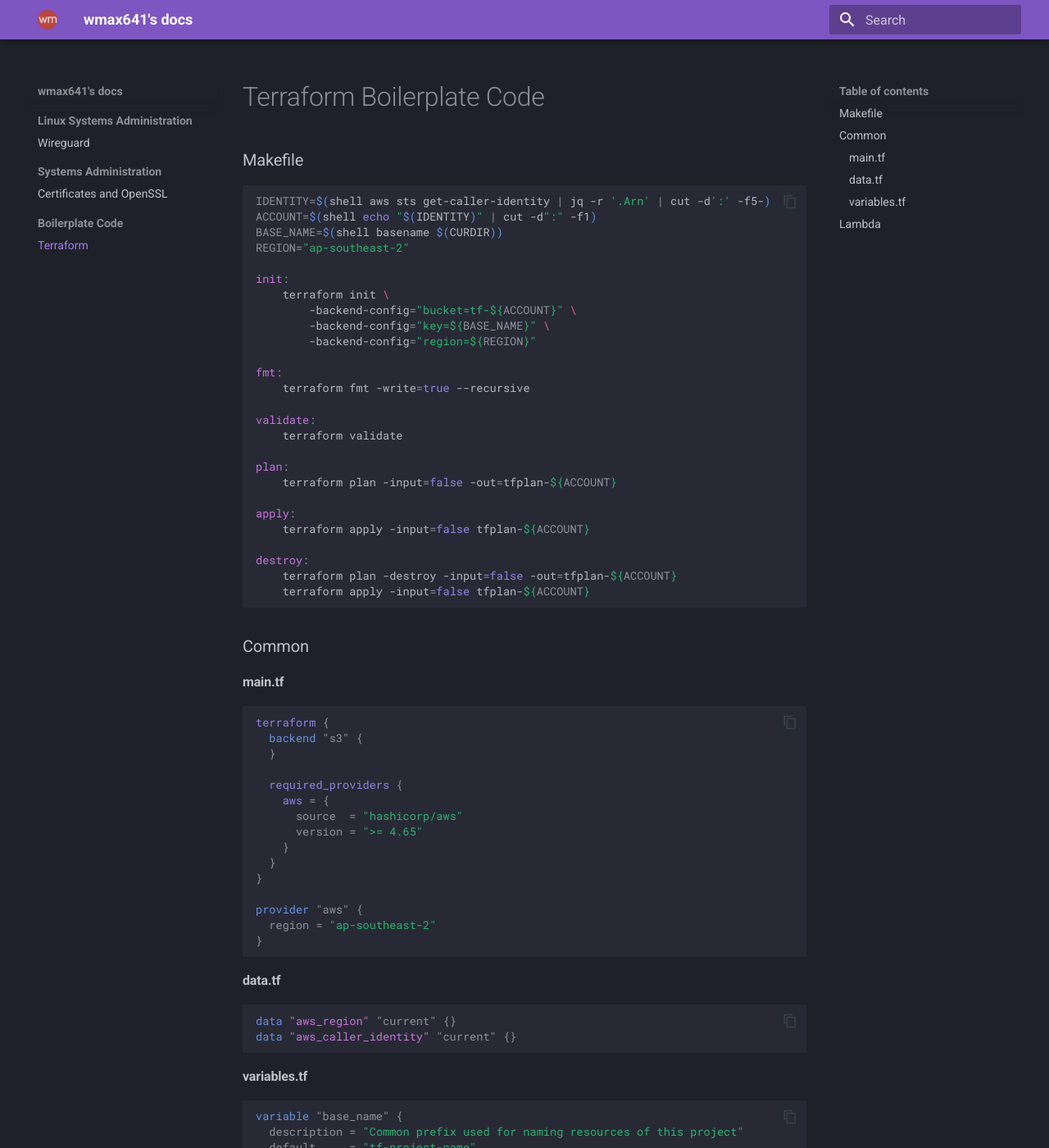
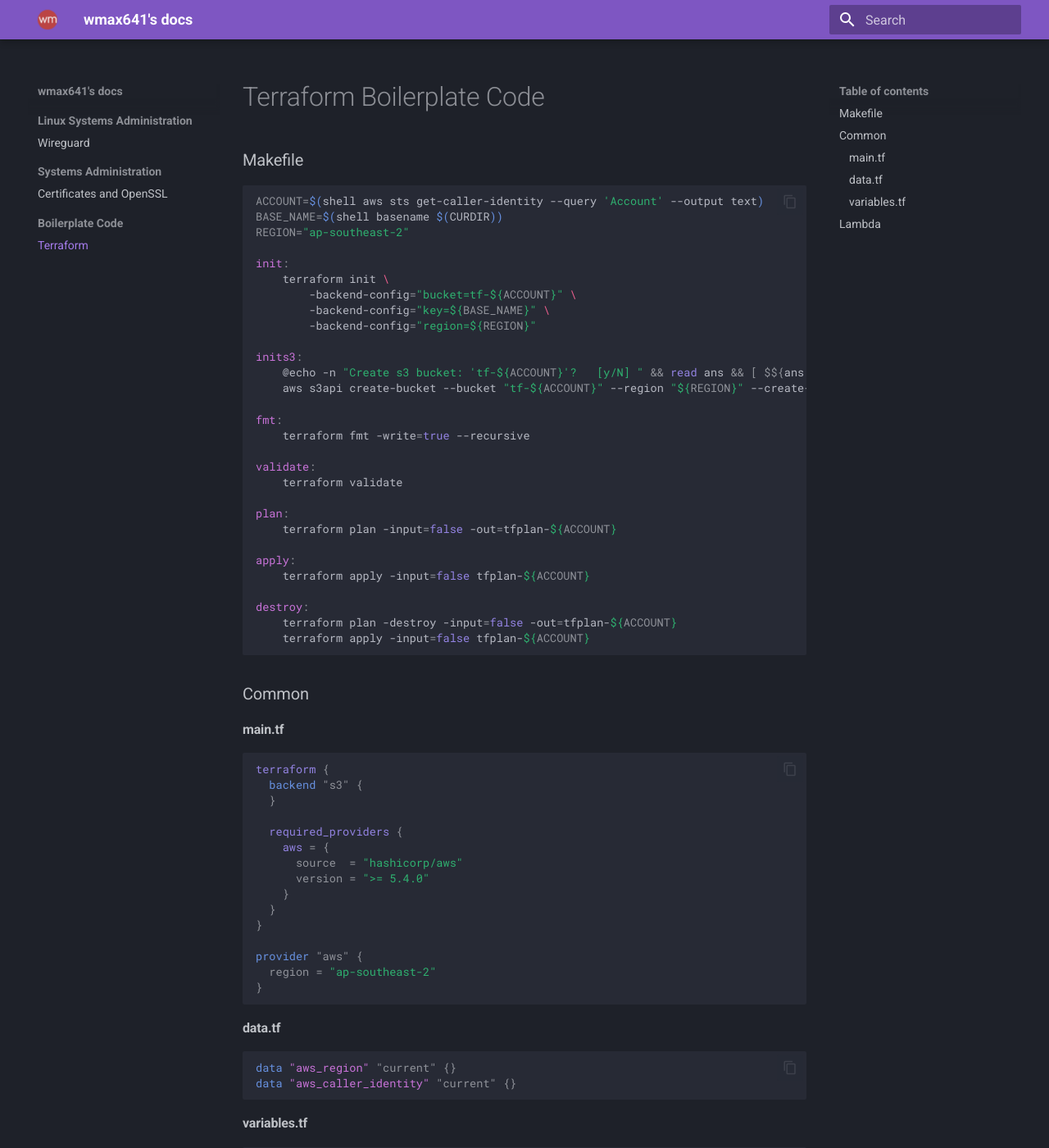
Before and after one commit to wmax641/personal-docs, an MkDocs documentation site: the page built from docs/boilerplate/terraform.md, in a window 1280 px wide and 1400 px high. Shown: the whole window at 82% size. Built offline with MkDocs 1.6.1 and Material for MkDocs 9.7.7, drawn with Linux system fonts in a browser that asks for light colours.

Commit message:
update makefile

````diff
--- a/docs/boilerplate/terraform.md
+++ b/docs/boilerplate/terraform.md
@@ -2,8 +2,7 @@
 
 ### Makefile
 ``` basemake
-IDENTITY=$(shell aws sts get-caller-identity | jq -r '.Arn' | cut -d':' -f5-)
-ACCOUNT=$(shell echo "$(IDENTITY)" | cut -d":" -f1)
+ACCOUNT=$(shell aws sts get-caller-identity --query 'Account' --output text)
 BASE_NAME=$(shell basename $(CURDIR))
 REGION="ap-southeast-2"
 
@@ -12,6 +11,10 @@ init:
 		-backend-config="bucket=tf-${ACCOUNT}" \
 		-backend-config="key=${BASE_NAME}" \
 		-backend-config="region=${REGION}"
+
+inits3:
+	@echo -n "Create s3 bucket: 'tf-${ACCOUNT}'?   [y/N] " && read ans && [ $${ans:-N} = y ]
+	aws s3api create-bucket --bucket "tf-${ACCOUNT}" --region "${REGION}" --create-bucket-configuration LocationConstraint="${REGION}"
 
 fmt:
 	terraform fmt -write=true --recursive
@@ -40,7 +43,7 @@ terraform {
   required_providers {
     aws = {
       source  = "hashicorp/aws"
-      version = ">= 4.65"
+      version = ">= 5.4.0"
     }
   }
 }
````
